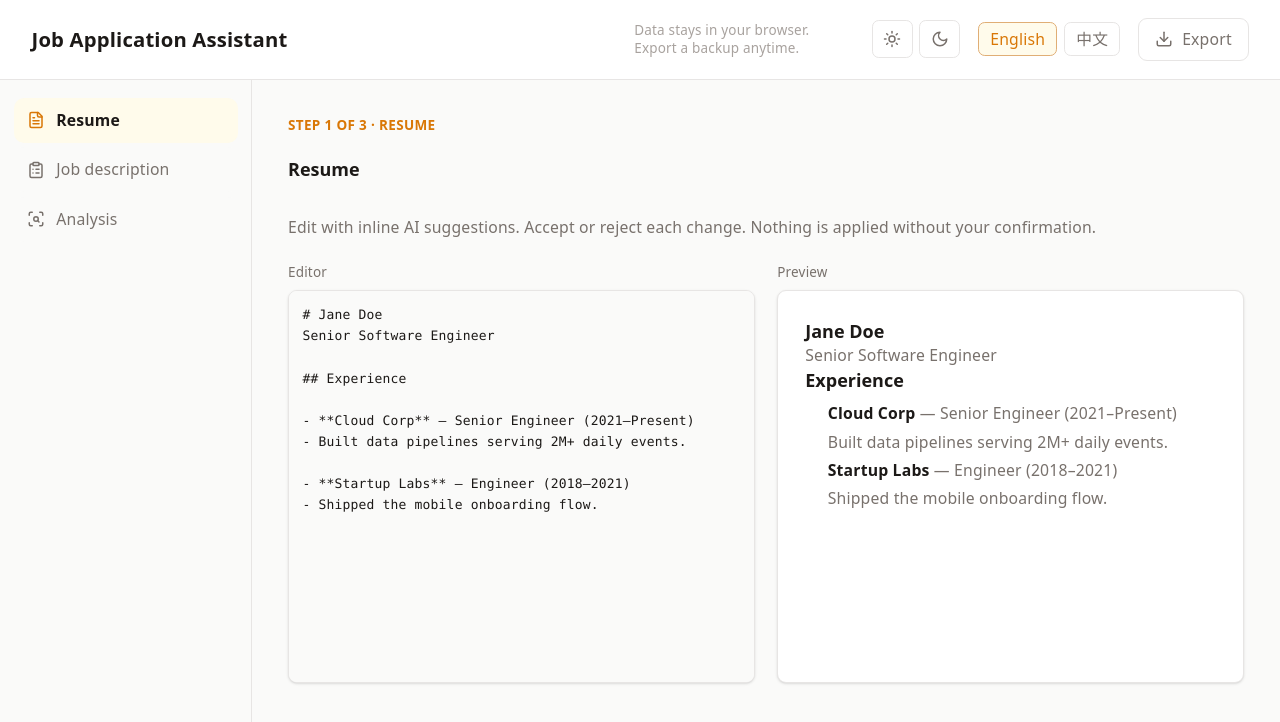
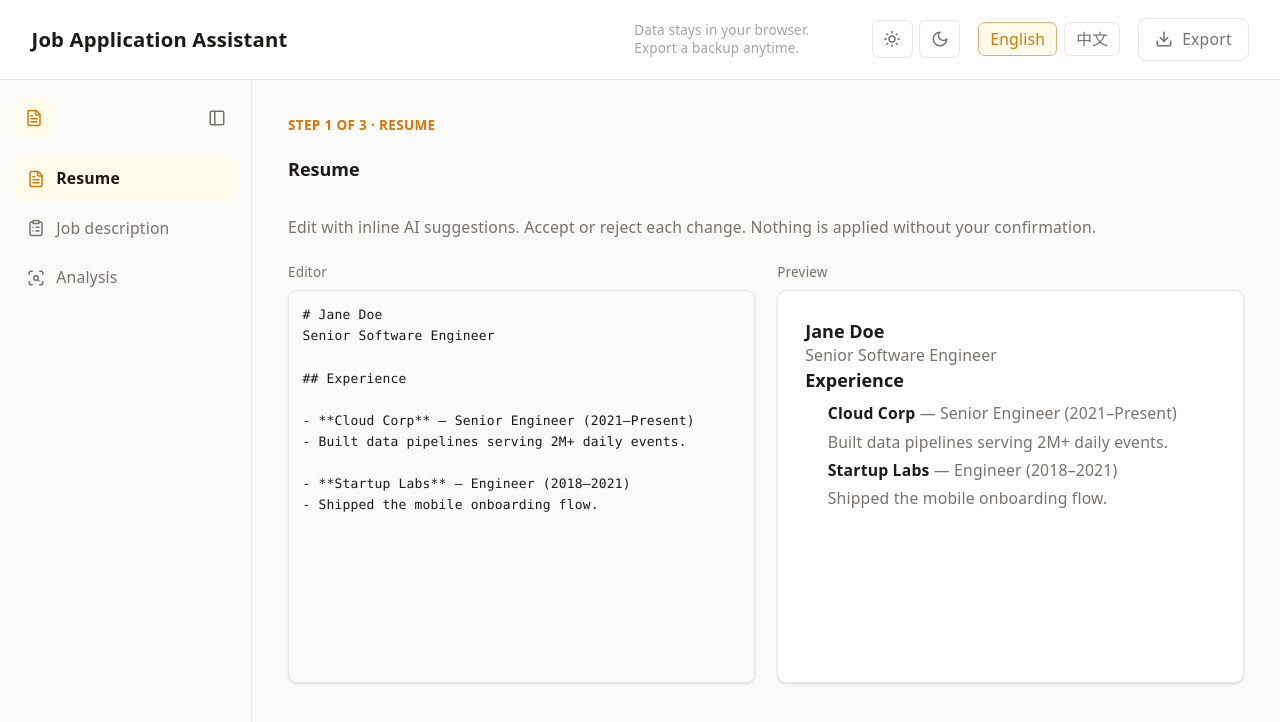
Before and after one commit to Gaoyan1999/auto-cv, a React (Vite) app: page / in a window 1280 px wide. Shown: the top 722 px of the page. Built offline with nearby package versions, Linux system fonts and the light colour scheme.

Commit message:
closable side navi

```diff
--- a/src/components/SidebarNav.tsx
+++ b/src/components/SidebarNav.tsx
@@ -1,7 +1,10 @@
-import { ClipboardList, FileText, ScanSearch } from 'lucide-react'
+import { useCallback, useState } from 'react'
+import { ClipboardList, FileText, PanelLeft, PanelRight, ScanSearch } from 'lucide-react'
 import { useTranslation } from 'react-i18next'
 import type { AppTab } from '../types/app'
 import { useAppState } from '../hooks/useAppState'
+
+const SIDEBAR_COLLAPSED_KEY = 'auto-cv-sidebar-collapsed'
 
 const items: { id: AppTab; icon: typeof FileText; labelKey: string }[] = [
   { id: 'resume', icon: FileText, labelKey: 'nav.resume' },
@@ -9,15 +12,76 @@ const items: { id: AppTab; icon: typeof FileText; labelKey: string }[] = [
   { id: 'analysis', icon: ScanSearch, labelKey: 'nav.analysis' },
 ]
 
+function readCollapsed(): boolean {
+  try {
+    return typeof localStorage !== 'undefined' && localStorage.getItem(SIDEBAR_COLLAPSED_KEY) === '1'
+  } catch {
+    return false
+  }
+}
+
 export function SidebarNav() {
   const { t } = useTranslation()
   const { tab, setTab } = useAppState()
+  const [collapsed, setCollapsed] = useState(readCollapsed)
+
+  const toggleCollapsed = useCallback(() => {
+    setCollapsed((c) => {
+      const next = !c
+      try {
+        localStorage.setItem(SIDEBAR_COLLAPSED_KEY, next ? '1' : '0')
+      } catch {
+        /* ignore */
+      }
+      return next
+    })
+  }, [])
+
+  const toggleBtnClass =
+    'flex h-9 w-9 shrink-0 items-center justify-center rounded-lg text-[var(--app-muted)] transition-colors hover:bg-black/[0.06] focus-visible:outline focus-visible:outline-2 focus-visible:outline-offset-2 focus-visible:outline-[var(--app-accent)] dark:hover:bg-white/[0.08]'
 
   return (
     <nav
-      className="flex w-full shrink-0 flex-col gap-1 border-b border-[var(--app-border)] bg-[var(--app-canvas)] p-3 md:w-[252px] md:border-b-0 md:border-r md:py-4"
+      className={[
+        'flex w-full shrink-0 flex-col gap-1 border-b border-[var(--app-border)] bg-[var(--app-canvas)] p-3 transition-[width] duration-200 ease-out md:border-b-0 md:border-r',
+        collapsed ? 'md:w-16 md:overflow-x-clip md:px-2.5 md:py-4' : 'md:w-[252px] md:px-3 md:py-4',
+      ].join(' ')}
       aria-label={t('nav.aria')}
     >
+      <div className="hidden shrink-0 pb-3 md:block">
+        {collapsed ? (
+          <div className="flex justify-center">
+            <button
+              type="button"
+              onClick={toggleCollapsed}
+              aria-expanded={false}
+              title={t('nav.expandSidebar')}
+              aria-label={t('nav.expandSidebar')}
+              className={toggleBtnClass}
+            >
+              <PanelRight className="h-[18px] w-[18px]" aria-hidden />
+            </button>
+          </div>
+        ) : (
+          <div className="flex items-center justify-between gap-2">
+            <div className="flex min-w-0 shrink items-center" aria-label={t('app.title')} role="img">
+              <span className="flex h-9 w-9 shrink-0 items-center justify-center rounded-lg bg-[var(--app-accent-subtle)] text-[var(--app-accent)]">
+                <FileText className="h-[18px] w-[18px]" aria-hidden />
+              </span>
+            </div>
+            <button
+              type="button"
+              onClick={toggleCollapsed}
+              aria-expanded
+              title={t('nav.collapseSidebar')}
+              aria-label={t('nav.collapseSidebar')}
+              className={toggleBtnClass}
+            >
+              <PanelLeft className="h-[18px] w-[18px]" aria-hidden />
+            </button>
+          </div>
+        )}
+      </div>
       {items.map(({ id, icon: Icon, labelKey }) => {
         const active = tab === id
         return (
@@ -25,14 +89,17 @@ export function SidebarNav() {
             key={id}
             type="button"
             onClick={() => setTab(id)}
-            className={`flex items-center gap-2.5 rounded-[10px] px-3 py-2.5 text-left text-sm transition-colors focus-visible:outline focus-visible:outline-2 focus-visible:outline-offset-2 focus-visible:outline-[var(--app-accent)] ${
+            title={collapsed ? t(labelKey) : undefined}
+            className={[
+              'flex items-center gap-2.5 rounded-[10px] py-2.5 text-sm transition-colors focus-visible:outline focus-visible:outline-2 focus-visible:outline-offset-2 focus-visible:outline-[var(--app-accent)]',
+              collapsed ? 'md:justify-center md:px-2 md:text-center' : 'px-3 text-left',
               active
                 ? 'bg-[var(--app-accent-subtle)] font-semibold text-[var(--app-text)] [&_svg]:text-[var(--app-accent)]'
-                : 'bg-[var(--app-canvas)] font-normal text-[var(--app-muted)] hover:bg-black/[0.03]'
-            }`}
+                : 'bg-[var(--app-canvas)] font-normal text-[var(--app-muted)] hover:bg-black/[0.03]',
+            ].join(' ')}
           >
             <Icon className="h-[18px] w-[18px] shrink-0" aria-hidden />
-            {t(labelKey)}
+            <span className={collapsed ? 'md:sr-only' : undefined}>{t(labelKey)}</span>
           </button>
         )
       })}
--- a/src/locales/en.json
+++ b/src/locales/en.json
@@ -12,6 +12,8 @@
   },
   "nav": {
     "aria": "Primary",
+    "collapseSidebar": "Collapse sidebar",
+    "expandSidebar": "Expand sidebar",
     "resume": "Resume",
     "jd": "Job description",
     "analysis": "Analysis"
--- a/src/locales/zh.json
+++ b/src/locales/zh.json
@@ -12,6 +12,8 @@
   },
   "nav": {
     "aria": "主导航",
+    "collapseSidebar": "收起侧边栏",
+    "expandSidebar": "展开侧边栏",
     "resume": "简历",
     "jd": "职位描述",
     "analysis": "分析"
```
Also changed, not shown: 1 other file (tests, documents, lock files or other folders).
